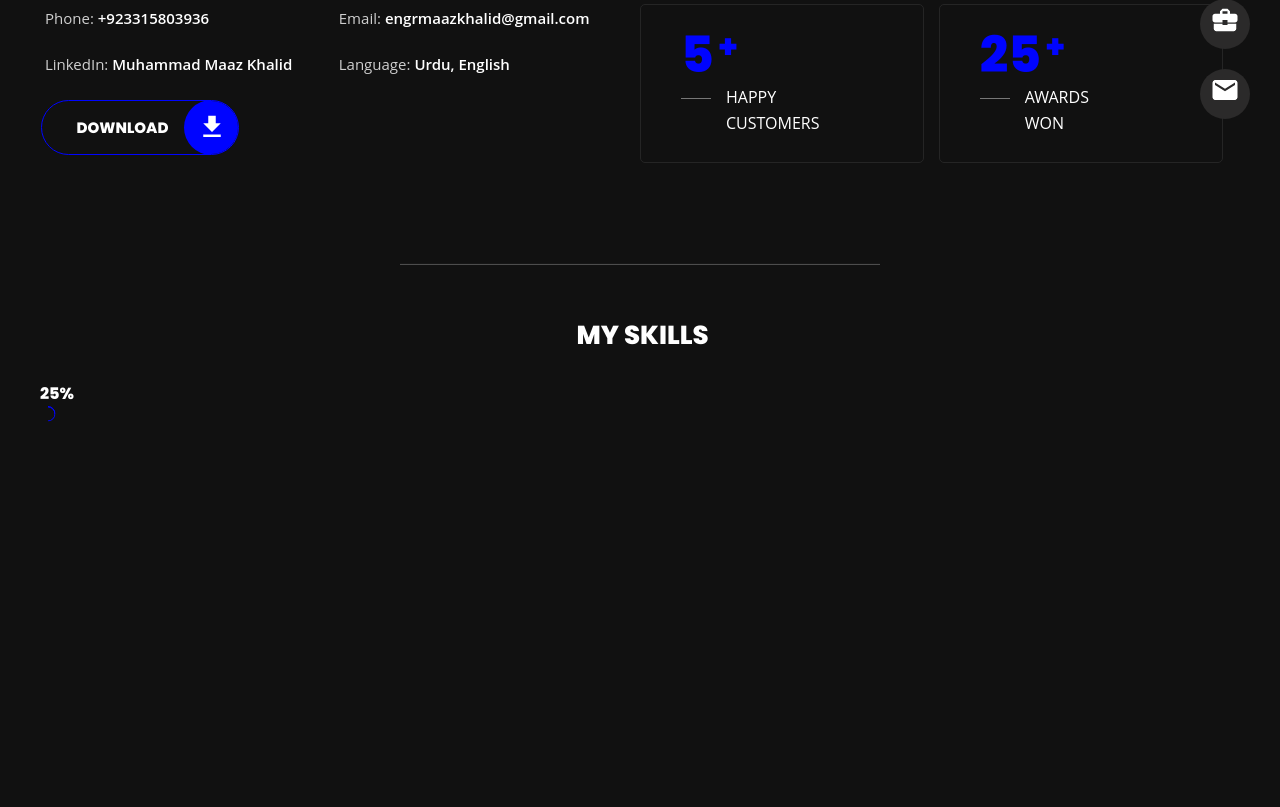
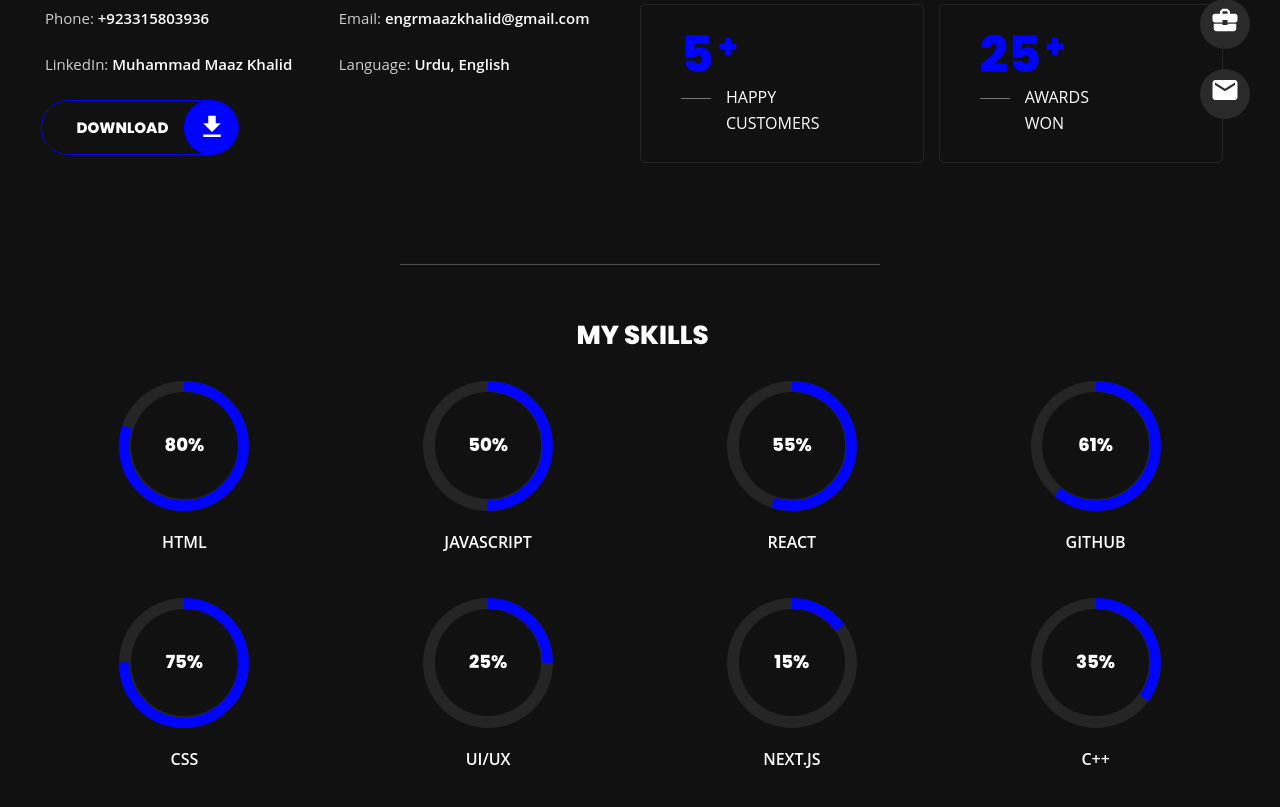
Before and after one commit to EngrMaazKhalid/portfolio, a React (Create React App) app: page /about in a window 1280 px wide. Shown: the part 411-1218 px from the top of the page. Before the commit the page ends 867 px from the top, so only its background shows below. Built offline with nearby package versions, Linux system fonts and the light colour scheme.

Commit message:
Second commit

```diff
--- a/src/components/About/About.js
+++ b/src/components/About/About.js
@@ -1,6 +1,9 @@
 import React from 'react'
 import classes from './About.module.css'
 import DownloadIcon from '@mui/icons-material/Download'
+// import { CircularProgress } from '@mui/material'
+import CircularProgress from '@mui/material/CircularProgress';
+import { Box } from '@mui/system';
 const About = ()=>{
     return(<div>
         <div className={classes['Title-sec']}>
@@ -120,18 +123,184 @@ const About = ()=>{
     <h3 className={classes['skill-title']}>My skills</h3>
 </div>
 <div className={classes['col-5']}>
-{/* <span className={classes['title-timer']} data-from="0" data-to="85" data-speed="1800">85</span>
-            <div className={classes["overlay"]}></div>
-            <div className={classes["left"]}></div>
-            <div className={classes["right"]}></div> */}
-    <div className='c100'>
-        <span>25%</span>
-        <div className={classes['slice']}>
-            <div className={classes['bar25']}></div>
-            <div className={classes['fill']}></div>
-        </div>
+
+
+     <Box sx={{ position: 'relative', display: 'inline-flex' }}>
+        <CircularProgress variant='determinate' value={80} size={130} sx={{color:'#0004ff', backgroundColor: '#252525', borderRadius:'50%'}}/>
+        <Box
+        sx={{
+          top: 0,
+          left: 0,
+          bottom: 0,
+          right: 0,
+          position: 'absolute',
+          display: 'flex',
+          alignItems: 'center',
+          justifyContent: 'center',
+        }}
+      >
+        <span className={classes['percentage']}> 80%</span>
+      </Box>
+    </Box>
+    <h6 className={classes['skill-name']}>html</h6>
     </div>
-</div>
+<div className={classes['col-5']}>
+
+
+     <Box sx={{ position: 'relative', display: 'inline-flex' }}>
+        <CircularProgress variant='determinate' value={50} size={130} sx={{color:'#0004ff', backgroundColor: '#252525', borderRadius:'50%'}}/>
+        <Box
+        sx={{
+          top: 0,
+          left: 0,
+          bottom: 0,
+          right: 0,
+          position: 'absolute',
+          display: 'flex',
+          alignItems: 'center',
+          justifyContent: 'center',
+        }}
+      >
+        <span className={classes['percentage']}> 50%</span>
+      </Box>
+    </Box>
+    <h6 className={classes['skill-name']}>javascript</h6>
+    </div>
+<div className={classes['col-5']}>
+
+
+     <Box sx={{ position: 'relative', display: 'inline-flex' }}>
+        <CircularProgress variant='determinate' value={55} size={130} sx={{color:'#0004ff', backgroundColor: '#252525', borderRadius:'50%'}}/>
+        <Box
+        sx={{
+          top: 0,
+          left: 0,
+          bottom: 0,
+          right: 0,
+          position: 'absolute',
+          display: 'flex',
+          alignItems: 'center',
+          justifyContent: 'center',
+        }}
+      >
+        <span className={classes['percentage']}> 55%</span>
+      </Box>
+    </Box>
+    <h6 className={classes['skill-name']}>react</h6>
+    </div>
+<div className={classes['col-5']}>
+
+
+     <Box sx={{ position: 'relative', display: 'inline-flex' }}>
+        <CircularProgress className={classes['MuiCircularProgress-indeterminate']} variant='determinate' value={61} size={130} sx={{color:'#0004ff', backgroundColor: '#252525', borderRadius:'50%'}}/>
+        <Box
+        sx={{
+          top: 0,
+          left: 0,
+          bottom: 0,
+          right: 0,
+          position: 'absolute',
+          display: 'flex',
+          alignItems: 'center',
+          justifyContent: 'center',
+        }}
+      >
+        <span className={classes['percentage']}> 61%</span>
+      </Box>
+    </Box>
+    <h6 className={classes['skill-name']}>github</h6>
+    </div>
+<div className={classes['col-5']}>
+
+
+     <Box sx={{ position: 'relative', display: 'inline-flex' }}>
+        <CircularProgress variant='determinate' value={75} size={130} sx={{color:'#0004ff', backgroundColor: '#252525', borderRadius:'50%'}}/>
+        <Box
+        sx={{
+          top: 0,
+          left: 0,
+          bottom: 0,
+          right: 0,
+          position: 'absolute',
+          display: 'flex',
+          alignItems: 'center',
+          justifyContent: 'center',
+        }}
+      >
+        <span className={classes['percentage']}> 75%</span>
+      </Box>
+    </Box>
+    <h6 className={classes['skill-name']}>css</h6>
+    </div>
+<div className={classes['col-5']}>
+
+
+     <Box sx={{ position: 'relative', display: 'inline-flex' }}>
+        <CircularProgress variant='determinate' value={25} size={130} sx={{color:'#0004ff', backgroundColor: '#252525', borderRadius:'50%'}}/>
+        <Box
+        sx={{
+          top: 0,
+          left: 0,
+          bottom: 0,
+          right: 0,
+          position: 'absolute',
+          display: 'flex',
+          alignItems: 'center',
+          justifyContent: 'center',
+        }}
+      >
+        <span className={classes['percentage']}> 25%</span>
+      </Box>
+    </Box>
+    <h6 className={classes['skill-name']}>UI/UX</h6>
+    </div>
+<div className={classes['col-5']}>
+
+
+     <Box sx={{ position: 'relative', display: 'inline-flex' }}>
+        <CircularProgress variant='determinate' value={15} size={130} sx={{color:'#0004ff', backgroundColor: '#252525', borderRadius:'50%'}}/>
+        <Box
+        sx={{
+          top: 0,
+          left: 0,
+          bottom: 0,
+          right: 0,
+          position: 'absolute',
+          display: 'flex',
+          alignItems: 'center',
+          justifyContent: 'center',
+        }}
+      >
+        <span className={classes['percentage']}> 15%</span>
+      </Box>
+    </Box>
+    <h6 className={classes['skill-name']}>next.js</h6>
+    </div>
+<div className={classes['col-5']}>
+
+
+     <Box sx={{ position: 'relative', display: 'inline-flex' }}>
+        <CircularProgress variant='determinate' value={35} size={130} sx={{color:'#0004ff', backgroundColor: '#252525', borderRadius:'50%'}}/>
+        <Box
+        sx={{
+          top: 0,
+          left: 0,
+          bottom: 0,
+          right: 0,
+          position: 'absolute',
+          display: 'flex',
+          alignItems: 'center',
+          justifyContent: 'center',
+        }}
+      >
+        <span className={classes['percentage']}> 35%</span>
+      </Box>
+    </Box>
+    <h6 className={classes['skill-name']}>c++</h6>
+    </div>
+
+
+
                 </div>
             </div>
         </section>
--- a/src/components/About/About.module.css
+++ b/src/components/About/About.module.css
@@ -428,7 +428,7 @@ hr {
 .col-5{
     flex: 0 0 auto;
     width: 50%;
-
+ text-align: center;
         /* width: 200px;
         height: 200px;
         font-size: 30px;
@@ -446,7 +446,7 @@ hr {
 
 @media (min-width: 576px){
     .col-5{
-        margin-bottom: 3rem!important;
+        margin-bottom: 4rem!important;
     }
 }
 @media (min-width: 768px){
@@ -460,7 +460,10 @@ hr {
     margin: 0 auto;
     background-color: #252525;
     position: relative;
-    font-size: 120px;
+    /* display: flex;
+    justify-content: center;
+    align-items: center; */
+
     width: 1em;
     height: 1em;
     border-radius: 50%;
@@ -471,98 +474,49 @@ hr {
         transform: scale(.8);
     }
 }
-.slice {
-    position: absolute;
-    width: 1em;
-    height: 1em;
-    clip: rect(auto,auto,auto,auto);
-    clip: rect(0,1em,1em,0.5em);
-    box-sizing: content-box;
-}
-.bar25{
-    transform: rotate(90deg);
-    border: 0.08em solid #0004ff;
-    position: absolute;
-    /* border: 0.08em solid #307bbb; */
-    width: 0.84em;
-    height: 0.84em;
-    clip: rect(0,0.5em,1em,0);
-    border-radius: 50%;
-    /* transform: rotate(0deg); */
-    box-sizing: content-box;
 
-}
-/* .title-timer
- {position: relative;
-    z-index: 100;}
-
-    .overlay {
-        width: 50%;
-        height: 100%;
-        position: absolute;
-        top: 0;
-        left: 0;
-        z-index: 1;
-        background-color: #07070c
-    }
-    .left,
-    .right {
-        width: 50%;
-        height: 100%;
-        position: absolute;
-        top: 0;
-        left: 0;
-        border: 10px solid #222235;
-        border-radius: 100px 0px 0px 100px;
-        border-right: 0;
-        transform-origin: right;
-    }
-    .left {animation: load1 1s linear forwards;}
-    .col-5:nth-of-type(2) .right, .col-5:nth-of-type(3) .right {animation: load2 .5s linear forwards 1s;}
-
-.col-5:last-of-type .right, .col-5:first-of-type .right {animation: load3 .8s linear forwards 1s;}
-
-@keyframes load1 {
-    0% {transform: rotate(0deg);}
-
-    100% {transform: rotate(180deg);}
+.skill-name{
+    font-family: Open Sans,sans-serif;
+    text-transform: uppercase!important;
+    text-align: center!important;
+    margin-top: 0.5rem!important;
+    font-size: 1.6rem;
+    font-weight: 600;
 }
 
-@keyframes load2 {
-    0% {z-index: 100;transform: rotate(180deg);}
-
-    100% {z-index: 100;transform: rotate(270deg);}
+@media (min-width: 576px){
+    .skill-name{
+        margin-top: 1.5rem!important;
+    }
+}
+.h1, .h2, .h3, .h4, .h5, .h6, h1, h2, h3, h4, h5, h6 {
+    margin-top: 0;
+    margin-bottom: 0.5rem;
+    font-weight: 500;
+    line-height: 1.2;
 }
 
-@keyframes load3 {
-    0% {z-index: 100;transform: rotate(180deg);}
+.percentage{
+    font-size: 1.8rem;
+    height: 82%;
+    width: 82%;
+    background-color: #111;
+    border-radius: 50%;
+    display: flex;
+    justify-content: center;
+    align-items: center;
+}
 
-    100% {
-        z-index: 100;transform: rotate(315deg);}
-} */
-.c100:after {
-    top: 0.08em;
-    left: 0.08em;
-    content: " ";
-    border-radius: 50%;
-    background-color: #f5f5f5;
-    width: 0.84em;
-    height: 0.84em;
-    transition-property: all;
-    transition-duration: .2s;
-    transition-timing-function: ease-in;
-    position: absolute;
-    display: block;
-    background-color: #111;
-}
-.fill{
-    border: 0.08em solid #0004ff;
-    transform: rotate(180deg);
-    position: absolute;
-    /* border: 0.08em solid #307bbb; */
-    width: 0.84em;
-    height: 0.84em;
-    clip: rect(0,0.5em,1em,0);
-    border-radius: 50%;
-    box-sizing: content-box;
-}
+/* .MuiCircularProgress-indeterminate {
+    animation: circular-rotate 1s linear;
+  }
+
+  @keyframes circular-rotate {
+    0% {
+      transform: rotate(0deg);
+      /* Fix IE11 wobbly */
+      /* transform-origin: 50% 50%; */
+    /* 100% {
+      transform: rotate(360deg);
+    }
+  } */
```
